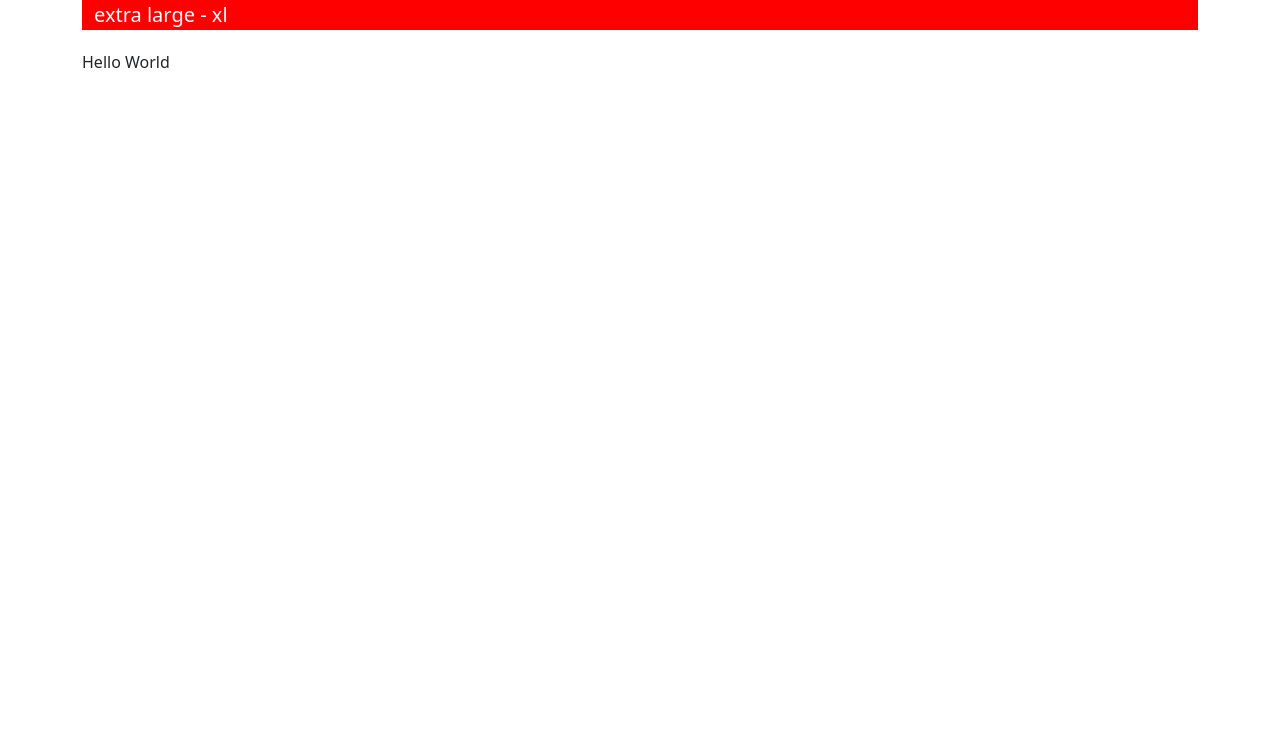
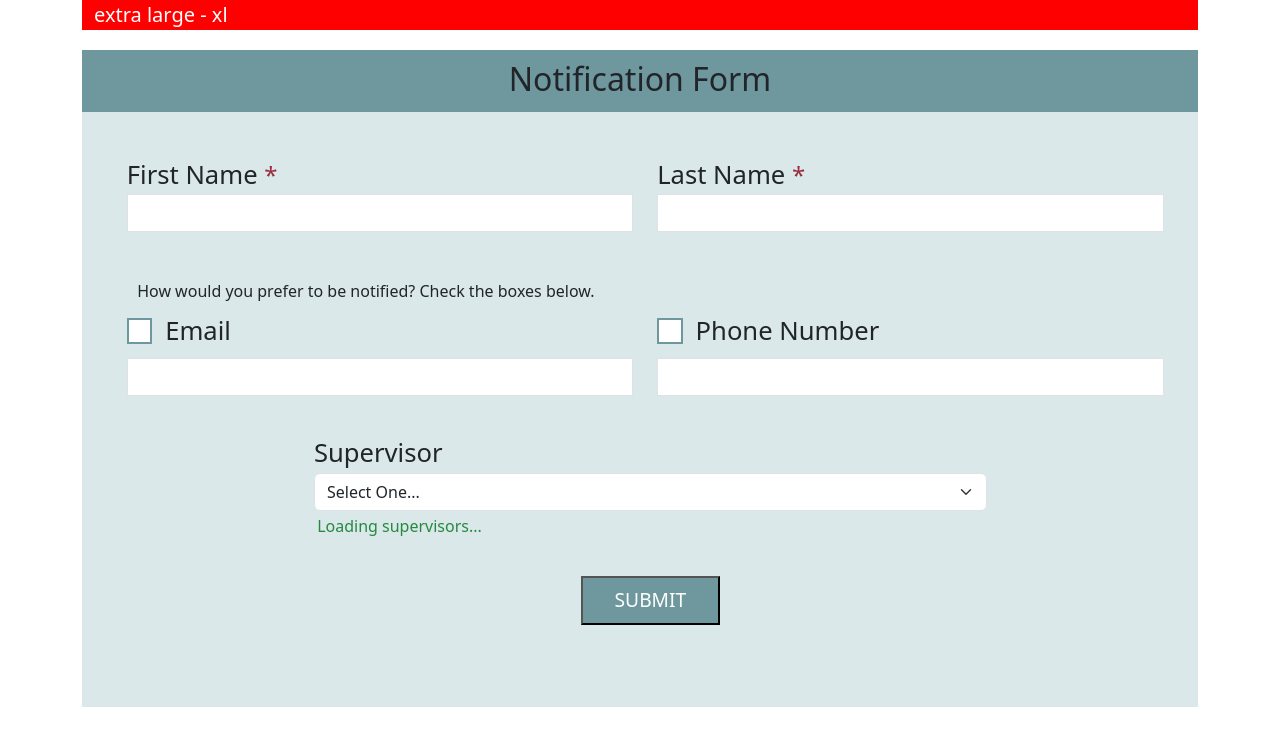
Before and after one commit to JohnnyCodeCache/LightF_FE, a plain HTML site: page wwwroot/index.html in a window 1280 px wide. Drawn offline with nearby package versions, Linux system fonts and the light colour scheme.

Commit message:
added html for form and css

```diff
--- /dev/null
+++ b/wwwroot/css/site.css
@@ -0,0 +1,83 @@
+.Mainblock__Title {
+    background-color: #6e989e;
+    font-size: 2rem;
+    padding-top: .3rem;
+    padding-bottom: .6rem;
+}
+.Mainblock__Body {
+    background-color: #dae8ea;
+    font-size: 1.6rem;
+    padding-top: .5rem;
+    padding-bottom: .5rem;
+    padding-left: 1.4rem;
+    padding-right: 1.4rem;
+}
+.Mainblock__Body .col {
+    padding-left: 1.4rem;
+    padding-left: 1.4rem;
+}
+
+.Mainblock__Body .row {
+    margin-top: 2.2rem;
+    margin-bottom: 2.2rem;
+}
+
+.form-control {
+    border-radius: 0;
+}
+
+.form-check-input[type=checkbox] {
+    border-radius: 0;
+    border: 2px solid #6e989e;
+}
+
+#FormSubmitButton{
+    background-color: #6e989e;
+    color: white;
+    font-size: 1.2rem;
+    padding-top: .5rem;
+    padding-bottom: .5rem;
+    padding-left: 2rem;
+    padding-right: 2rem;
+
+    position: relative;
+}
+
+#FormSubmitButton:hover{
+    background-color: #9aadaf;
+}
+
+
+#FormSubmitButton:active {
+    top: 3px;
+    left: 3px;
+    background-color: #92dae5;
+}
+
+
+#RequiredEmail, #RequiredPhoneNumber {
+    display: none;
+}
+
+.errMsg, .msg {
+    font-size: 1rem;
+    margin-left: .2rem;
+    color: #992d3d;
+    margin-top: .2rem;
+}
+.msg {
+    color: #25893e;
+}
+
+.req {
+    font-size: 1.5rem;
+    color: #992d3d;
+}
+
+.NoBottomMargin {
+    position: relative;
+    top: .8rem;
+
+    font-size: 1rem;
+    line-height: 1rem;
+}
--- a/wwwroot/index.html
+++ b/wwwroot/index.html
@@ -4,6 +4,7 @@
     <meta charset="utf-8" />
     <title></title>
     <link href="https://cdn.jsdelivr.net/npm/bootstrap@5.3.3/dist/css/bootstrap.min.css" rel="stylesheet" integrity="sha384-QWTKZyjpPEjISv5WaRU9OFeRpok6YctnYmDr5pNlyT2bRjXh0JMhjY6hW+ALEwIH" crossorigin="anonymous">
+    <link href="css/site.css" rel="stylesheet" />
 </head>
 <body>
     <main class="container">
@@ -28,9 +29,101 @@
                  style="background-color: rebeccapurple;color: white;font-size: 20px;margin-bottom: 20px;">extra small - <i>none</i></div>
         </div>
 
-        <p>Hello World</p>
+        <div class="container">
+            <div class="row Mainblock__Title">
+                <div class="col text-center">
+                    Notification Form
+                </div>
+            </div>
+            <div class="row Mainblock__Body">
+                <div class="col">
+                    <div class="row">
+                        <div class="col-sm-12 col-md-6">
+                            <div class="form-group">
+                                <label for="FirstName">First Name <span class="req">*</span></label>
+                                <input type="text" class="form-control" id="FirstName" aria-describedby="firstNameHelp" placeholder="" maxlength="100">
+                                <div id="errFirstName" class="errMsg"></div>
+                            </div>
+                        </div>
+                        <div class="col-sm-12 col-md-6">
+                            <div class="form-group">
+                                <label for="LastName">Last Name <span class="req">*</span></label>
+                                <input type="text" class="form-control" id="LastName" aria-describedby="lastNameHelp" placeholder="" maxlength="100">
+                                <div id="errLastName" class="errMsg"></div>
+                            </div>
+                        </div>
+                    </div>
+                    <div class="row" style="height: 6px;">
+                        <div class="col">
+                            <div class="NoBottomMargin">How would you prefer to be notified? Check the boxes below.</div>
+                        </div>
+                    </div>
+                    <div class="row">
+                        <div class="col-sm-12 col-md-6">
+                            <div class="form-check">
+                                <input class="form-check-input" type="checkbox" value="" id="CheckEmail">
+                                <label class="form-check-label" for="CheckEmail">
+                                    Email  <span id="RequiredEmail" class="req">*</span>
+                                </label>
+                            </div>
+                            <div class="mt-2">
+                                <input type="email" class="form-control" id="Email" aria-describedby="emailNameHelp" placeholder="" maxlength="100">
+                                <div id="errEmail" class="errMsg"></div>
+                            </div>
+                        </div>
+                        <div class="col-sm-12 col-md-6">
+                            <div class="form-check">
+                                <input class="form-check-input" type="checkbox" value="" id="CheckPhoneNumber">
+                                <label class="form-check-label" for="CheckPhoneNumber">
+                                    Phone Number  <span id="RequiredPhoneNumber" class="req">*</span>
+                                </label>
+                            </div>
+                            <div class="mt-2">
+                                <input type="tel" class="form-control" id="PhoneNumber" aria-describedby="emailNameHelp" placeholder="" maxlength="20">
+                                <div id="errPhoneNumber" class="errMsg"></div>
+                            </div>
+                        </div>
+                    </div>
+
+                    <div class="row justify-content-center">
+                        <div class="col col-12 col-md-8 col-sm-10">
+                            <div class="form-group">
+                                <label for="Supervisor">Supervisor</label>
+                                <select class="form-select" name="Supervisor" id="Supervisor" aria-describedby="supervisorHelp">
+                                    <option value="0">Select One...</option>
+                                </select>
+                                <div id="supervisorLoading" class="msg">Loading supervisors...</div>
+                                <div id="errSupervisor" class="errMsg"></div>
+                                <div id="errSupervisorFetch" class="errMsg"></div>
+                            </div>
+                        </div>
+                    </div>
+
+                    <div class="row justify-content-center">
+                        <div class="col col-6 text-center">
+                            <button id="FormSubmitButton">SUBMIT</button>
+                        </div>
+                    </div>
+
+                    <div class="row justify-content-center">
+                        <div class="col col-6 text-center">
+                            <div id="errSubmitError" class="errMsg"></div>
+                        </div>
+                    </div>
+
+                    <!--<div class="row justify-content-center">
+                        <div class="col col-6 text-center">
+                            <button id="SupervisorTest" onclick="GetSupers();">GetSupervisors</button>
+                        </div>
+                    </div>-->
+
+
+                </div>
+            </div>
+        </div>
 
     </main>
-<script src="https://cdn.jsdelivr.net/npm/bootstrap@5.3.3/dist/js/bootstrap.bundle.min.js" integrity="sha384-YvpcrYf0tY3lHB60NNkmXc5s9fDVZLESaAA55NDzOxhy9GkcIdslK1eN7N6jIeHz" crossorigin="anonymous"></script>
+
+    <script src="https://cdn.jsdelivr.net/npm/bootstrap@5.3.3/dist/js/bootstrap.bundle.min.js" integrity="sha384-YvpcrYf0tY3lHB60NNkmXc5s9fDVZLESaAA55NDzOxhy9GkcIdslK1eN7N6jIeHz" crossorigin="anonymous"></script>
 </body>
 </html>
```
